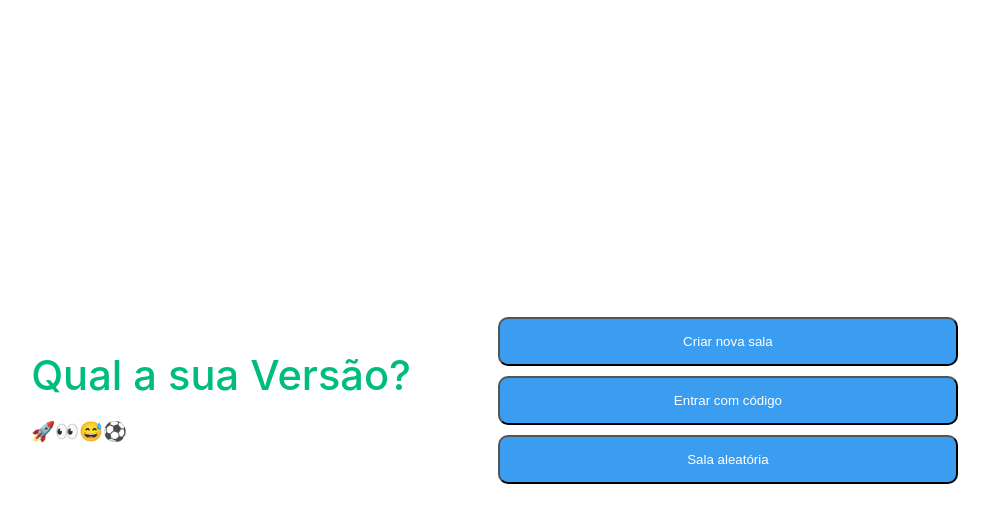
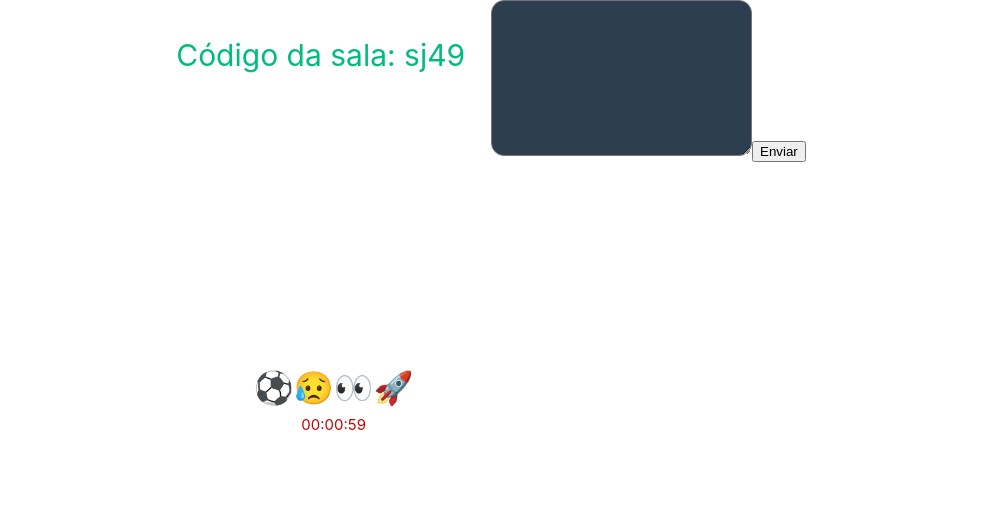
Before and after one commit to MauricioUhlig/emoji-game-web, a Vue app: page /#/room in a window 1280 px wide. Before the commit this address led to /#/. Shown: the top 522 px of the page, without its empty margins (149-1138 px from the left). Built offline with nearby package versions, Linux system fonts and the light colour scheme.

Commit message:
Modificando a página de sala

```diff
--- a/src/assets/base.css
+++ b/src/assets/base.css
@@ -1,5 +1,6 @@
 /* color palette from <https://github.com/vuejs/theme> */
 :root {
+  --timer-red: #c00707;
   --vt-c-white: #ffffff;
   --vt-c-white-soft: #f8f8f8;
   --vt-c-white-mute: #f2f2f2;
--- a/src/assets/main.css
+++ b/src/assets/main.css
@@ -24,7 +24,7 @@ a,
 @media (min-width: 1024px) {
   body {
     display: flex;
-    place-items: center;
+    /*place-items: center;*/
   }
 
   #app {
--- a/src/components/MenuInicial.vue
+++ b/src/components/MenuInicial.vue
@@ -1,12 +1,18 @@
 <template>
+  <div>
     <Botao
       nome="Criar nova sala"
       :bgColor="bgColor"
       :txColor="txColor"
       @aoClicar="novaSala"
     ></Botao>
-  <Botao nome="Entrar com código" :bgColor="bgColor" :txColor="txColor"></Botao>
+    <Botao
+      nome="Entrar com código"
+      :bgColor="bgColor"
+      :txColor="txColor"
+    ></Botao>
     <Botao nome="Sala aleatória" :bgColor="bgColor" :txColor="txColor"></Botao>
+  </div>
 </template>
 
 <script lang="ts">
--- a/src/views/HomePage.vue
+++ b/src/views/HomePage.vue
@@ -32,14 +32,16 @@ header {
 }
 
 @media (min-width: 1024px) {
-  header {
+  header,
+  main {
     display: flex;
     place-items: center;
+  }
+  header {
     padding-right: calc(var(--section-gap) / 2);
   }
 
   header .wrapper {
-    display: flex;
     place-items: flex-start;
     flex-wrap: wrap;
   }
--- a/src/views/RoomPage.vue
+++ b/src/views/RoomPage.vue
@@ -1,5 +1,23 @@
 <template>
-  <CodigoSala :codigo="codigo" />
+  <div>
+    <div class="codigo-sala">
+      <CodigoSala style="codigo-sala" :codigo="codigo" />
+    </div>
+    <div class="emoji-list">
+      <div>
+        <p class="emojis">⚽😥👀🚀</p>
+        <div class="timer">
+          <p>00:00:59</p>
+        </div>
+      </div>
+    </div>
+  </div>
+  <div class="form">
+    <div>
+      <textarea name="" id="" cols="30" rows="10"></textarea>
+      <button>Enviar</button>
+    </div>
+  </div>
 </template>
 
 <script lang="ts">
@@ -17,3 +35,39 @@ export default defineComponent({
   },
 });
 </script>
+
+<style scoped>
+.codigo-sala {
+  display: block;
+  place-content: top;
+  margin-top: 10%;
+}
+.timer p {
+  text-align: center;
+  color: var(--timer-red);
+}
+.emojis {
+  font-size: 2rem;
+}
+.emoji-list {
+  margin-top: 50px;
+  justify-content: center;
+  display: flex;
+}
+@media (min-width: 1024px) {
+  .emoji-list {
+    height: 100%;
+    margin-top: -80px;
+    place-items: center;
+  }
+}
+
+.form {
+  display: flex;
+}
+.form textarea {
+  background-color: var(--vt-c-indigo);
+  border-radius: 13px;
+  color: white;
+}
+</style>
```
Lines whose indentation alone changed are shown as unchanged.
